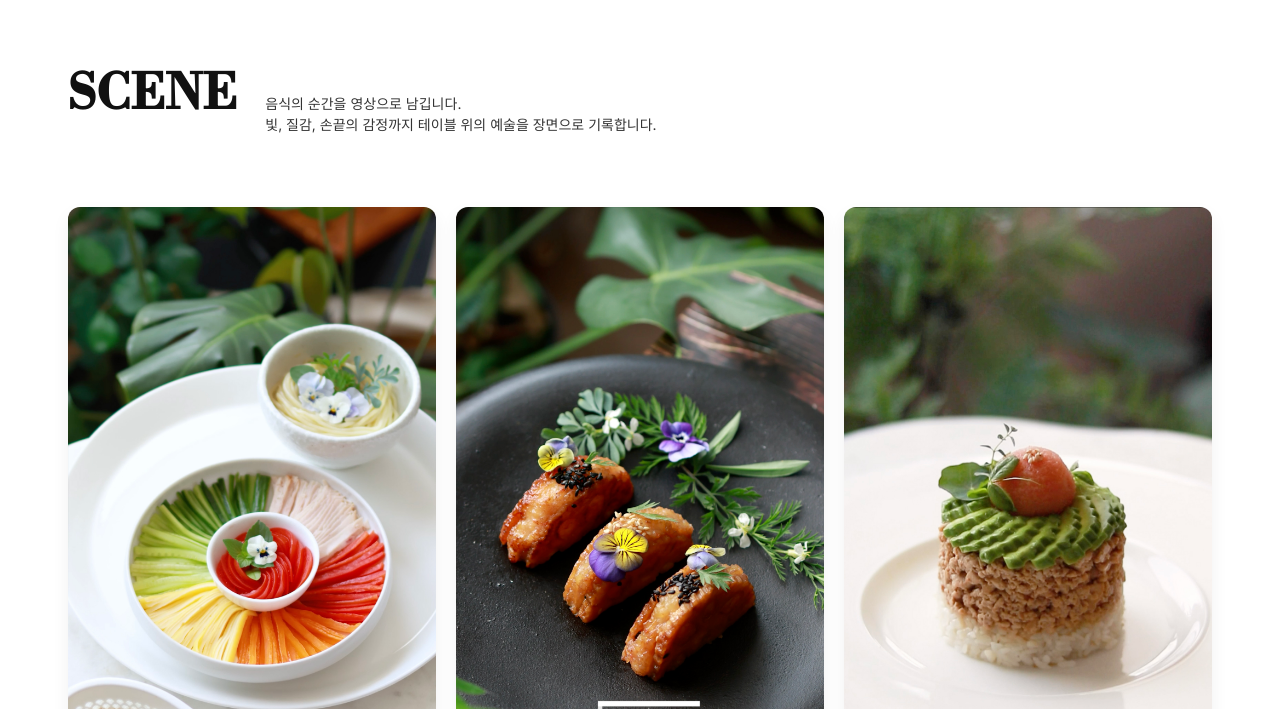
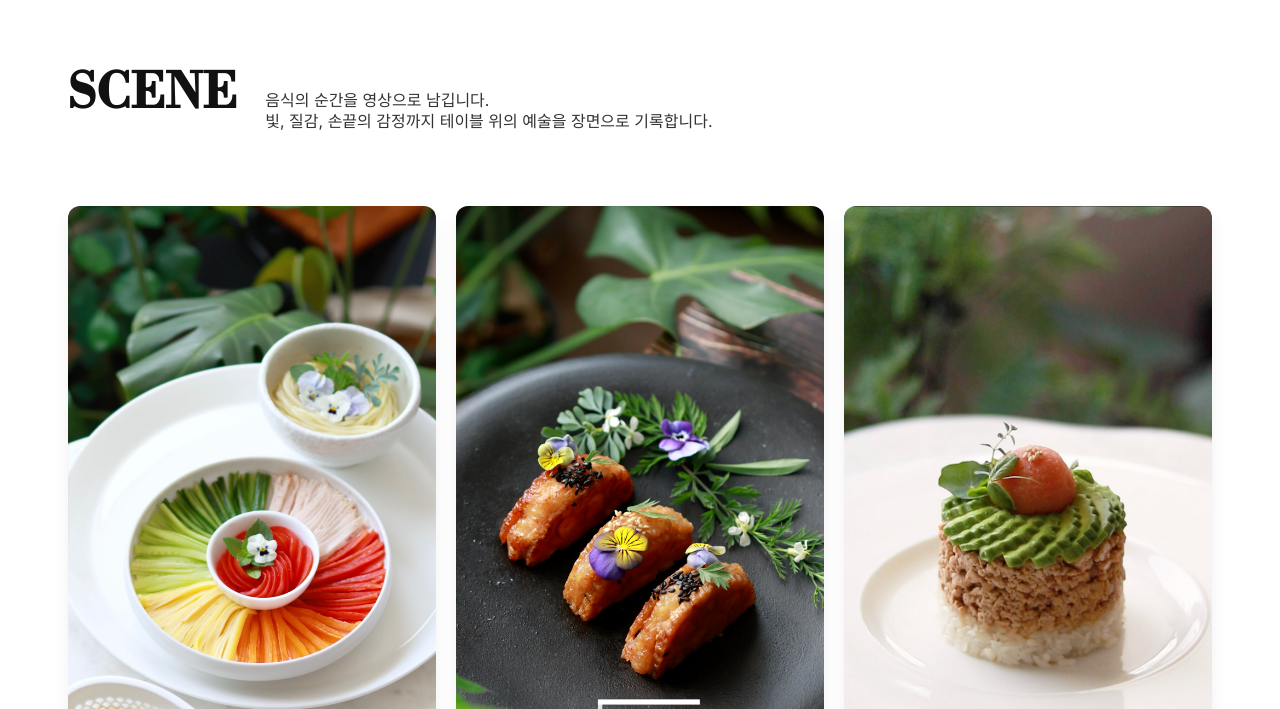
Before and after one commit to Stemaskk/Gonet-Collection-Website, a plain HTML site: page film.html in a window 1280 px wide. Shown: the part 91-800 px from the top of the page. Drawn offline with nearby package versions, Linux system fonts and the light colour scheme.

Commit message:
v.1.9.11

```diff
--- a/css/styles.css
+++ b/css/styles.css
@@ -517,21 +517,26 @@ body.collection{ overflow: hidden; }
 @media (max-width: 1040px) { .scene-board { column-count: 3 !important; } }
 @media (max-width: 560px)  { .scene-board { column-count: 3 !important; } }
 
-/* Scene intro: title left, subtitle right */
+/* Scene intro: subtitle inline with title */
 .scene-intro .intro-row{
     display:flex;
-    align-items:baseline;           /* lines up with the title baseline */
+    align-items:baseline;       /* align to the text baseline */
     gap: clamp(12px, 3vw, 28px);
+    flex-wrap: nowrap;
 }
 .scene-intro .hero-title{
     margin:0;
-    text-transform:uppercase;
-    white-space:nowrap;             /* keeps “Scene” on one line */
+    line-height:1;              /* no extra top/bottom slack */
+    white-space:nowrap;
 }
 .scene-intro .intro-copy{
     flex:1 1 auto;
-    color:#333;
-    font-size:14px;
-    line-height:1.5;
+    line-height:1.3;
+    position: relative;
+    top: -2px;                  /* tiny visual nudge so baselines match */
 }
 .scene-intro .intro-copy p{ margin:0; }
+
+/* Collection title: show only the active language */
+body[data-lang="kr"] .collection-title .title-en { display: none !important; }
+body[data-lang="en"] .collection-title .title-kr { display: none !important; }
```
